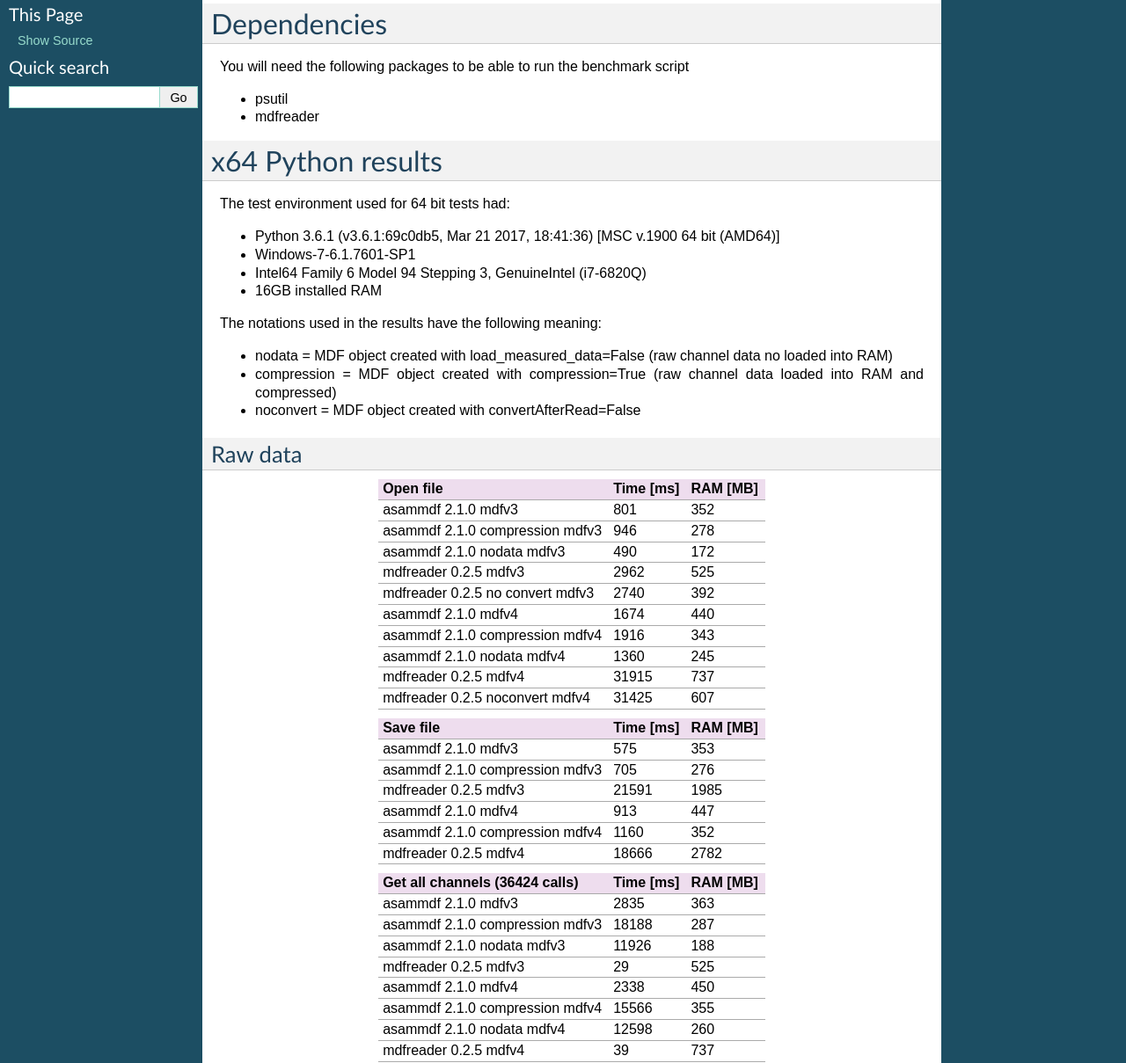
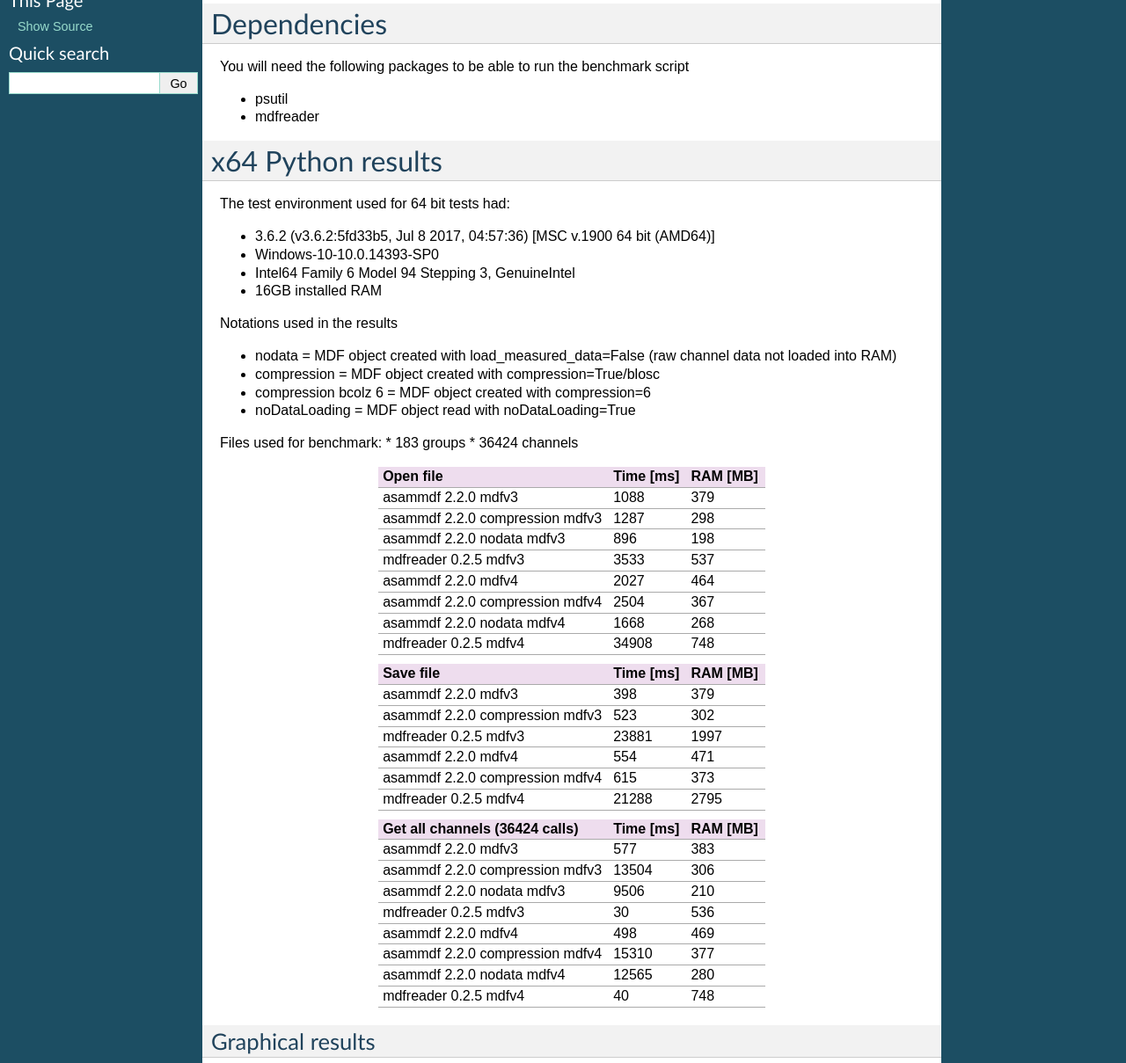
Before and after one commit to danielhrisca/asammdf, a Sphinx documentation site: the page built from documentation/benchmarks.rst, in a window 1280 px wide and 1400 px high, scrolled down 261 px, cut to the strip 0-1209 px from the top of the window. Shown: the whole strip at 88% size. Built offline with Sphinx 7.4.7, drawn with Linux system fonts in a browser that asks for light colours; formulas are drawn with MathJax 3; some of the changed text lies outside the part shown.

Commit message:
update documentation for release 2.2.0

```diff
--- a/documentation/benchmarks.rst
+++ b/documentation/benchmarks.rst
@@ -41,59 +41,60 @@
 ------------------
 The test environment used for 64 bit tests had:
 
-* Python 3.6.1 (v3.6.1:69c0db5, Mar 21 2017, 18:41:36) [MSC v.1900 64 bit (AMD64)]
-* Windows-7-6.1.7601-SP1
-* Intel64 Family 6 Model 94 Stepping 3, GenuineIntel (i7-6820Q)
+* 3.6.2 (v3.6.2:5fd33b5, Jul  8 2017, 04:57:36) [MSC v.1900 64 bit (AMD64)]
+* Windows-10-10.0.14393-SP0
+* Intel64 Family 6 Model 94 Stepping 3, GenuineIntel
 * 16GB installed RAM
 
-The notations used in the results have the following meaning:
+Notations used in the results
 
-* nodata = MDF object created with load_measured_data=False (raw channel data no loaded into RAM)
-* compression = MDF object created with compression=True (raw channel data loaded into RAM and compressed)
-* noconvert = MDF object created with convertAfterRead=False
+* nodata = MDF object created with load_measured_data=False (raw channel data not loaded into RAM)
+* compression = MDF object created with compression=True/blosc
+* compression bcolz 6 = MDF object created with compression=6
+* noDataLoading = MDF object read with noDataLoading=True
 
-Raw data
-^^^^^^^^
+Files used for benchmark:
+* 183 groups
+* 36424 channels
+
 
 ================================================== ========= ========
 Open file                                          Time [ms] RAM [MB]
 ================================================== ========= ========
-asammdf 2.1.0 mdfv3                                      801      352
-asammdf 2.1.0 compression mdfv3                          946      278
-asammdf 2.1.0 nodata mdfv3                               490      172
-mdfreader 0.2.5 mdfv3                                   2962      525
-mdfreader 0.2.5 no convert mdfv3                        2740      392
-asammdf 2.1.0 mdfv4                                     1674      440
-asammdf 2.1.0 compression mdfv4                         1916      343
-asammdf 2.1.0 nodata mdfv4                              1360      245
-mdfreader 0.2.5 mdfv4                                  31915      737
-mdfreader 0.2.5 noconvert mdfv4                        31425      607
+asammdf 2.2.0 mdfv3                                     1088      379
+asammdf 2.2.0 compression mdfv3                         1287      298
+asammdf 2.2.0 nodata mdfv3                               896      198
+mdfreader 0.2.5 mdfv3                                   3533      537
+asammdf 2.2.0 mdfv4                                     2027      464
+asammdf 2.2.0 compression mdfv4                         2504      367
+asammdf 2.2.0 nodata mdfv4                              1668      268
+mdfreader 0.2.5 mdfv4                                  34908      748
 ================================================== ========= ========
 
 
 ================================================== ========= ========
 Save file                                          Time [ms] RAM [MB]
 ================================================== ========= ========
-asammdf 2.1.0 mdfv3                                      575      353
-asammdf 2.1.0 compression mdfv3                          705      276
-mdfreader 0.2.5 mdfv3                                  21591     1985
-asammdf 2.1.0 mdfv4                                      913      447
-asammdf 2.1.0 compression mdfv4                         1160      352
-mdfreader 0.2.5 mdfv4                                  18666     2782
+asammdf 2.2.0 mdfv3                                      398      379
+asammdf 2.2.0 compression mdfv3                          523      302
+mdfreader 0.2.5 mdfv3                                  23881     1997
+asammdf 2.2.0 mdfv4                                      554      471
+asammdf 2.2.0 compression mdfv4                          615      373
+mdfreader 0.2.5 mdfv4                                  21288     2795
 ================================================== ========= ========
 
 
 ================================================== ========= ========
 Get all channels (36424 calls)                     Time [ms] RAM [MB]
 ================================================== ========= ========
-asammdf 2.1.0 mdfv3                                     2835      363
-asammdf 2.1.0 compression mdfv3                        18188      287
-asammdf 2.1.0 nodata mdfv3                             11926      188
-mdfreader 0.2.5 mdfv3                                     29      525
-asammdf 2.1.0 mdfv4                                     2338      450
-asammdf 2.1.0 compression mdfv4                        15566      355
-asammdf 2.1.0 nodata mdfv4                             12598      260
-mdfreader 0.2.5 mdfv4                                     39      737
+asammdf 2.2.0 mdfv3                                      577      383
+asammdf 2.2.0 compression mdfv3                        13504      306
+asammdf 2.2.0 nodata mdfv3                              9506      210
+mdfreader 0.2.5 mdfv3                                     30      536
+asammdf 2.2.0 mdfv4                                      498      469
+asammdf 2.2.0 compression mdfv4                        15310      377
+asammdf 2.2.0 nodata mdfv4                             12565      280
+mdfreader 0.2.5 mdfv4                                     40      748
 ================================================== ========= ========
 
 Graphical results
@@ -294,45 +295,60 @@
 Raw data
 ^^^^^^^^
 
+* 3.6.1 (v3.6.1:69c0db5, Mar 21 2017, 17:54:52) [MSC v.1900 32 bit (Intel)]
+* Windows-10-10.0.14393-SP0
+* Intel64 Family 6 Model 94 Stepping 3, GenuineIntel
+* 16GB installed RAM
+
+Notations used in the results
+
+* nodata = MDF object created with load_measured_data=False (raw channel data not loaded into RAM)
+* compression = MDF object created with compression=True/blosc
+* compression bcolz 6 = MDF object created with compression=6
+* noDataLoading = MDF object read with noDataLoading=True
+
+Files used for benchmark:
+* 183 groups
+* 36424 channels
+
+
 ================================================== ========= ========
 Open file                                          Time [ms] RAM [MB]
 ================================================== ========= ========
-asammdf 2.1.0 mdfv3                                     1031      284
-asammdf 2.1.0 compression mdfv3                         1259      192
-asammdf 2.1.0 nodata mdfv3                               584      114
-mdfreader 0.2.5 mdfv3                                   3809      455
-mdfreader 0.2.5 no convert mdfv3                        3498      321
-asammdf 2.1.0 mdfv4                                     2109      341
-asammdf 2.1.0 compression mdfv4                         2405      239
-asammdf 2.1.0 nodata mdfv4                              1686      159
-mdfreader 0.2.5 mdfv4                                  44400      578
-mdfreader 0.2.5 noconvert mdfv4                        43867      449
+asammdf 2.2.0 mdfv3                                     1149      294
+asammdf 2.2.0 compression mdfv3                         1368      202
+asammdf 2.2.0 nodata mdfv3                               861      123
+mdfreader 0.2.5 mdfv3                                   3755      455
+asammdf 2.2.0 mdfv4                                     2316      348
+asammdf 2.2.0 compression mdfv4                         2694      247
+asammdf 2.2.0 nodata mdfv4                              1886      166
+mdfreader 0.2.5 mdfv4                                  43210      578
 ================================================== ========= ========
 
 
 ================================================== ========= ========
 Save file                                          Time [ms] RAM [MB]
 ================================================== ========= ========
-asammdf 2.1.0 mdfv3                                      713      286
-asammdf 2.1.0 compression mdfv3                          926      194
-mdfreader 0.2.5 mdfv3                                  19862     1226
-asammdf 2.1.0 mdfv4                                     1109      347
-asammdf 2.1.0 compression mdfv4                         1267      246
-mdfreader 0.2.5 mdfv4                                  17518     1656
+asammdf 2.2.0 mdfv3                                      413      297
+asammdf 2.2.0 compression mdfv3                          592      204
+mdfreader 0.2.5 mdfv3                                  20038     1224
+asammdf 2.2.0 mdfv4                                      720      357
+asammdf 2.2.0 compression mdfv4                          674      253
+mdfreader 0.2.5 mdfv4                                  17553     1687
 ================================================== ========= ========
 
 
 ================================================== ========= ========
 Get all channels (36424 calls)                     Time [ms] RAM [MB]
 ================================================== ========= ========
-asammdf 2.1.0 mdfv3                                     3943      295
-asammdf 2.1.0 compression mdfv3                        29682      203
-asammdf 2.1.0 nodata mdfv3                             23215      129
-mdfreader 0.2.5 mdfv3                                     38      455
-asammdf 2.1.0 mdfv4                                     3227      351
-asammdf 2.1.0 compression mdfv4                        26070      250
-asammdf 2.1.0 nodata mdfv4                             21619      171
-mdfreader 0.2.5 mdfv4                                     51      578
+asammdf 2.2.0 mdfv3                                      784      299
+asammdf 2.2.0 compression mdfv3                        25345      207
+asammdf 2.2.0 nodata mdfv3                             18657      133
+mdfreader 0.2.5 mdfv3                                     35      455
+asammdf 2.2.0 mdfv4                                      695      354
+asammdf 2.2.0 compression mdfv4                        24325      255
+asammdf 2.2.0 nodata mdfv4                             20745      176
+mdfreader 0.2.5 mdfv4                                     50      578
 ================================================== ========= ========
 
 
```
